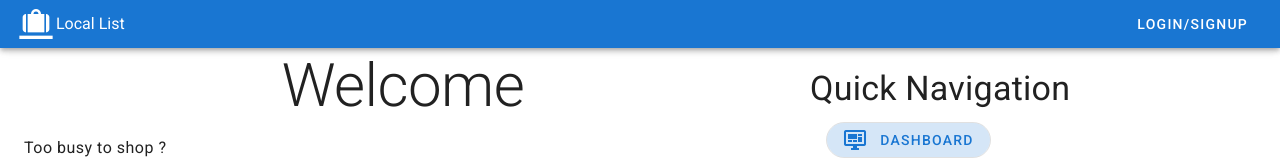
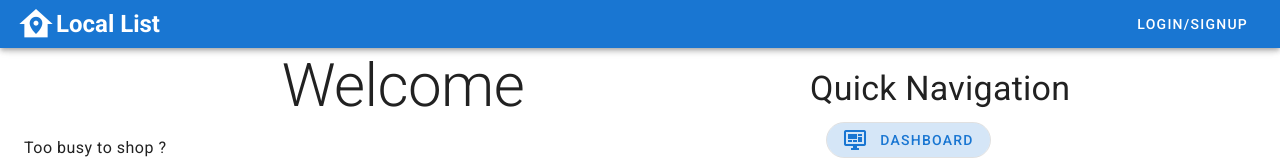
Before and after one commit to Priyanshu-001/local_list_frontend, a Vue app: page / in a window 1280 px wide. Shown: the top 160 px of the page. Built offline with nearby package versions, Linux system fonts and the light colour scheme.

Commit message:
removed: footer

```diff
--- a/src/App.vue
+++ b/src/App.vue
@@ -7,10 +7,14 @@
       dense
     >
 
-      <div class="d-flex align-center">
-      <v-icon x-large> mdi-bag-checked </v-icon>
-      Local List
-      </div>
+        <div class="d-flex align-center">
+
+        <v-icon x-large> mdi-home-map-marker </v-icon>
+        <h2>
+            Local List
+        </h2>
+        </div>
+
 
       <v-spacer></v-spacer>
 
```
